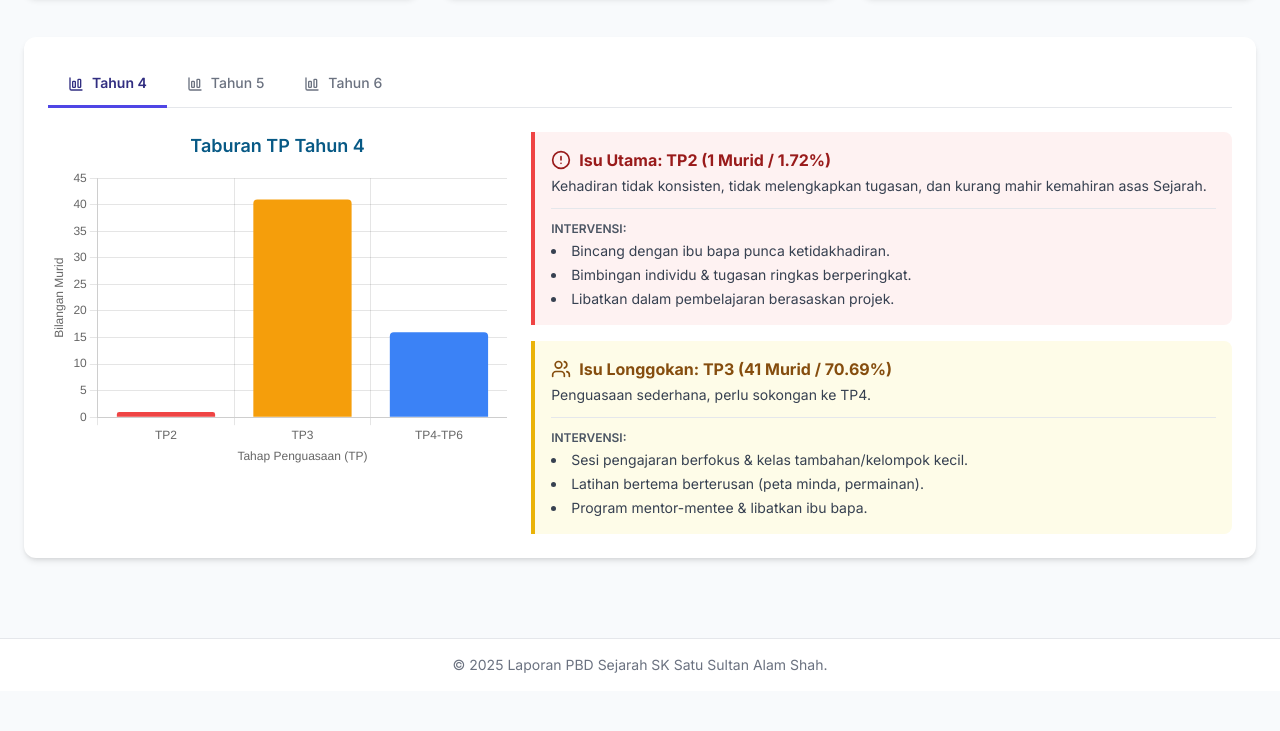
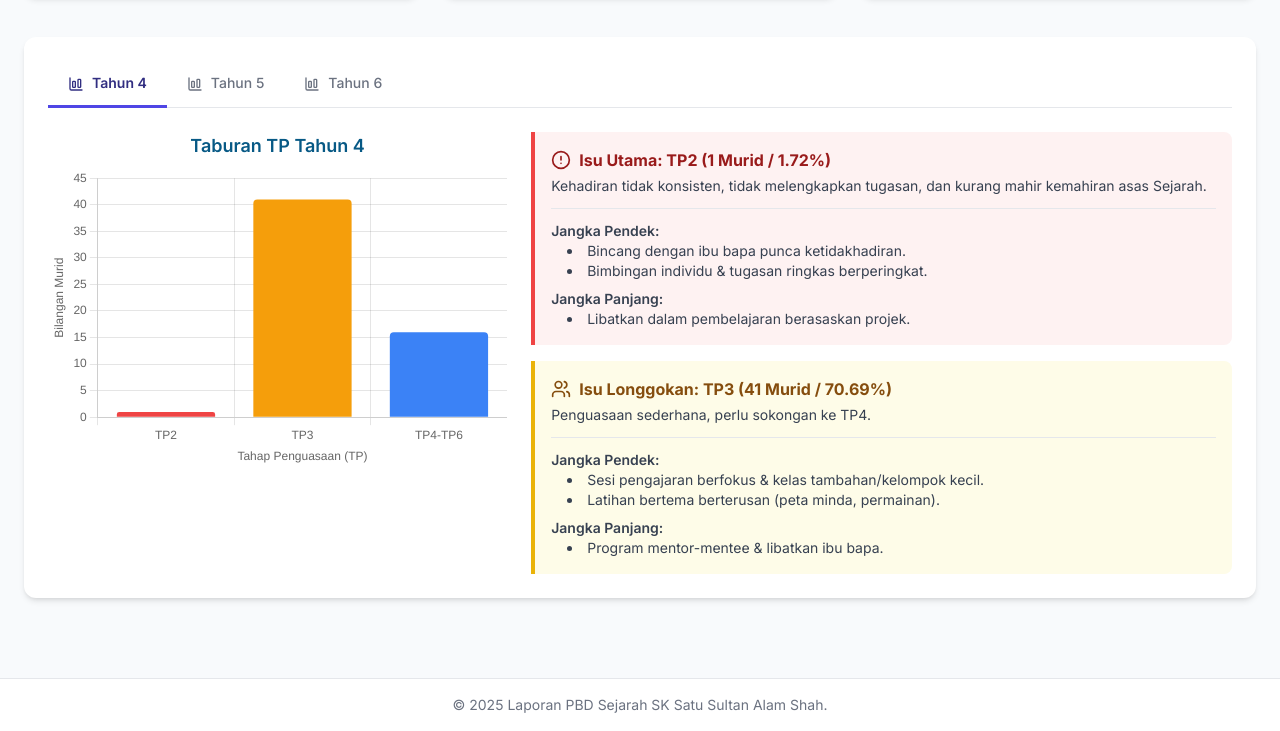
Before and after one commit to cikgujiwa/analisispbd, a plain HTML site: page index.html in a window 1280 px wide. Shown: the part 219-950 px from the top of the page. Before the commit the page ends 910 px from the top, so only its background shows below. Drawn offline with nearby package versions, Linux system fonts and the light colour scheme.

Commit message:
Update index.html

```diff
--- a/index.html
+++ b/index.html
@@ -138,25 +138,39 @@
                             <div class="bg-red-50 border-l-4 border-red-500 p-4 rounded-r-lg">
                                 <h4 class="font-bold text-red-800 flex items-center"><i data-lucide="alert-circle" class="w-5 h-5 mr-2"></i>Isu Utama: TP2 (1 Murid / 1.72%)</h4>
                                 <p class="text-sm text-gray-700 mt-1">Kehadiran tidak konsisten, tidak melengkapkan tugasan, dan kurang mahir kemahiran asas Sejarah.</p>
-                                <div class="mt-3 pt-3 border-t">
-                                    <p class="text-xs font-semibold text-gray-600 mb-1">INTERVENSI:</p>
-                                    <ul class="list-disc list-inside text-sm text-gray-700 space-y-1">
+                                <div class="mt-3 pt-3 border-t text-sm text-gray-700 space-y-2">
+                                    <div>
+                                        <p class="font-semibold">Jangka Pendek:</p>
+                                        <ul class="list-disc list-inside pl-4">
                                             <li>Bincang dengan ibu bapa punca ketidakhadiran.</li>
                                             <li>Bimbingan individu & tugasan ringkas berperingkat.</li>
+                                        </ul>
+                                    </div>
+                                    <div>
+                                        <p class="font-semibold">Jangka Panjang:</p>
+                                        <ul class="list-disc list-inside pl-4">
                                             <li>Libatkan dalam pembelajaran berasaskan projek.</li>
                                         </ul>
+                                    </div>
                                 </div>
                             </div>
                             <div class="bg-yellow-50 border-l-4 border-yellow-500 p-4 rounded-r-lg">
                                 <h4 class="font-bold text-yellow-800 flex items-center"><i data-lucide="users" class="w-5 h-5 mr-2"></i>Isu Longgokan: TP3 (41 Murid / 70.69%)</h4>
                                 <p class="text-sm text-gray-700 mt-1">Penguasaan sederhana, perlu sokongan ke TP4.</p>
-                                <div class="mt-3 pt-3 border-t">
-                                    <p class="text-xs font-semibold text-gray-600 mb-1">INTERVENSI:</p>
-                                    <ul class="list-disc list-inside text-sm text-gray-700 space-y-1">
+                                <div class="mt-3 pt-3 border-t text-sm text-gray-700 space-y-2">
+                                    <div>
+                                        <p class="font-semibold">Jangka Pendek:</p>
+                                        <ul class="list-disc list-inside pl-4">
                                             <li>Sesi pengajaran berfokus & kelas tambahan/kelompok kecil.</li>
                                             <li>Latihan bertema berterusan (peta minda, permainan).</li>
+                                        </ul>
+                                    </div>
+                                    <div>
+                                        <p class="font-semibold">Jangka Panjang:</p>
+                                        <ul class="list-disc list-inside pl-4">
                                             <li>Program mentor-mentee & libatkan ibu bapa.</li>
                                         </ul>
+                                    </div>
                                 </div>
                             </div>
                         </div>
@@ -176,25 +190,39 @@
                             <div class="bg-red-50 border-l-4 border-red-500 p-4 rounded-r-lg">
                                 <h4 class="font-bold text-red-800 flex items-center"><i data-lucide="alert-circle" class="w-5 h-5 mr-2"></i>Isu Utama: TP2 (3 Murid / 5%)</h4>
                                 <p class="text-sm text-gray-700 mt-1">Kehadiran tidak konsisten, tidak melengkapkan tugasan, dan kurang mahir kemahiran asas Sejarah.</p>
-                                <div class="mt-3 pt-3 border-t">
-                                    <p class="text-xs font-semibold text-gray-600 mb-1">INTERVENSI:</p>
-                                    <ul class="list-disc list-inside text-sm text-gray-700 space-y-1">
+                                <div class="mt-3 pt-3 border-t text-sm text-gray-700 space-y-2">
+                                    <div>
+                                        <p class="font-semibold">Jangka Pendek:</p>
+                                        <ul class="list-disc list-inside pl-4">
                                             <li>Bimbingan individu/kumpulan kecil.</li>
-                                        <li>Sistem pemantauan tugasan bersama ibu bapa.</li>
                                             <li>Bahan tambahan (video, buku latihan).</li>
                                         </ul>
+                                    </div>
+                                    <div>
+                                        <p class="font-semibold">Jangka Panjang:</p>
+                                        <ul class="list-disc list-inside pl-4">
+                                            <li>Sistem pemantauan tugasan bersama ibu bapa.</li>
+                                        </ul>
+                                    </div>
                                 </div>
                             </div>
                             <div class="bg-yellow-50 border-l-4 border-yellow-500 p-4 rounded-r-lg">
                                 <h4 class="font-bold text-yellow-800 flex items-center"><i data-lucide="users" class="w-5 h-5 mr-2"></i>Isu Fokus: TP3 (5 Murid / 8.3%)</h4>
                                 <p class="text-sm text-gray-700 mt-1">Menguasai sebahagian kandungan tetapi lemah dalam aplikasi pengetahuan.</p>
-                                <div class="mt-3 pt-3 border-t">
-                                    <p class="text-xs font-semibold text-gray-600 mb-1">INTERVENSI:</p>
-                                    <ul class="list-disc list-inside text-sm text-gray-700 space-y-1">
+                                <div class="mt-3 pt-3 border-t text-sm text-gray-700 space-y-2">
+                                     <div>
+                                        <p class="font-semibold">Jangka Pendek:</p>
+                                        <ul class="list-disc list-inside pl-4">
                                             <li>Klinik Sejarah mingguan & kuiz interaktif.</li>
                                             <li>Guna bahan visual (video, infografik).</li>
+                                        </ul>
+                                    </div>
+                                    <div>
+                                        <p class="font-semibold">Jangka Panjang:</p>
+                                        <ul class="list-disc list-inside pl-4">
                                             <li>Program mentor rakan sebaya.</li>
                                         </ul>
+                                    </div>
                                 </div>
                             </div>
                         </div>
@@ -214,13 +242,21 @@
                             <div class="bg-yellow-50 border-l-4 border-yellow-500 p-4 rounded-r-lg">
                                 <h4 class="font-bold text-yellow-800 flex items-center"><i data-lucide="users" class="w-5 h-5 mr-2"></i>Isu Longgokan: TP3 (19 Murid / 35.84%)</h4>
                                 <p class="text-sm text-gray-700 mt-1">Menguasai sebahagian kandungan tetapi lemah dalam aplikasi pengetahuan.</p>
-                                <div class="mt-3 pt-3 border-t">
-                                    <p class="text-xs font-semibold text-gray-600 mb-1">INTERVENSI:</p>
-                                    <ul class="list-disc list-inside text-sm text-gray-700 space-y-1">
+                                <div class="mt-3 pt-3 border-t text-sm text-gray-700 space-y-2">
+                                    <div>
+                                        <p class="font-semibold">Jangka Pendek:</p>
+                                        <ul class="list-disc list-inside pl-4">
                                             <li>Fokus PdP pada topik lemah (klinik Sejarah).</li>
                                             <li>Latihan bertema (peta minda, kuiz, lakonan).</li>
                                             <li>Guna bahan visual & program mentor rakan sebaya.</li>
                                         </ul>
+                                    </div>
+                                    <div>
+                                        <p class="font-semibold">Jangka Panjang:</p>
+                                        <ul class="list-disc list-inside pl-4">
+                                            <li>Libatkan ibu bapa dalam pemantauan pembelajaran.</li>
+                                        </ul>
+                                    </div>
                                 </div>
                             </div>
                         </div>
```
Lines whose indentation alone changed are shown as unchanged.
